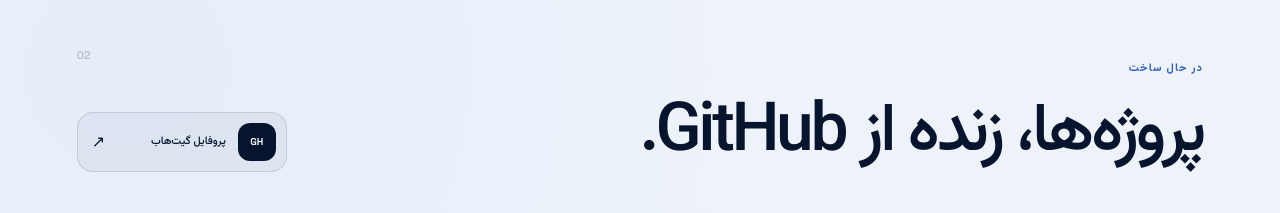
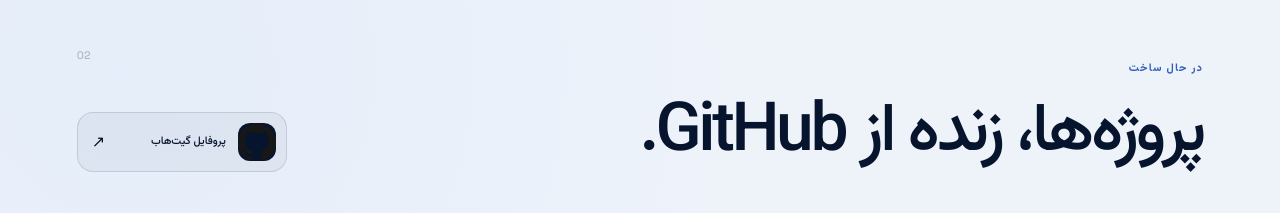
Before and after one commit to Christianeleyh91/Christianeleyh91, a Next.js app: page / in a window 1280 px wide. Shown: the part 1820-2033 px from the top of the page. Built offline with nearby package versions, Linux system fonts and the light colour scheme; no server answers.

Commit message:
Use GitHub icon in profile link

```diff
--- a/app/page.tsx
+++ b/app/page.tsx
@@ -273,7 +273,9 @@
               target="_blank"
               rel="noreferrer"
             >
-              <span>GH</span>
+              <span className="github-profile-icon" aria-hidden="true">
+                <img src="/icons/github.svg" alt="" />
+              </span>
               <b data-i18n="githubProfile">پروفایل گیت‌هاب</b>
               <i aria-hidden="true">↗</i>
             </a>
```
